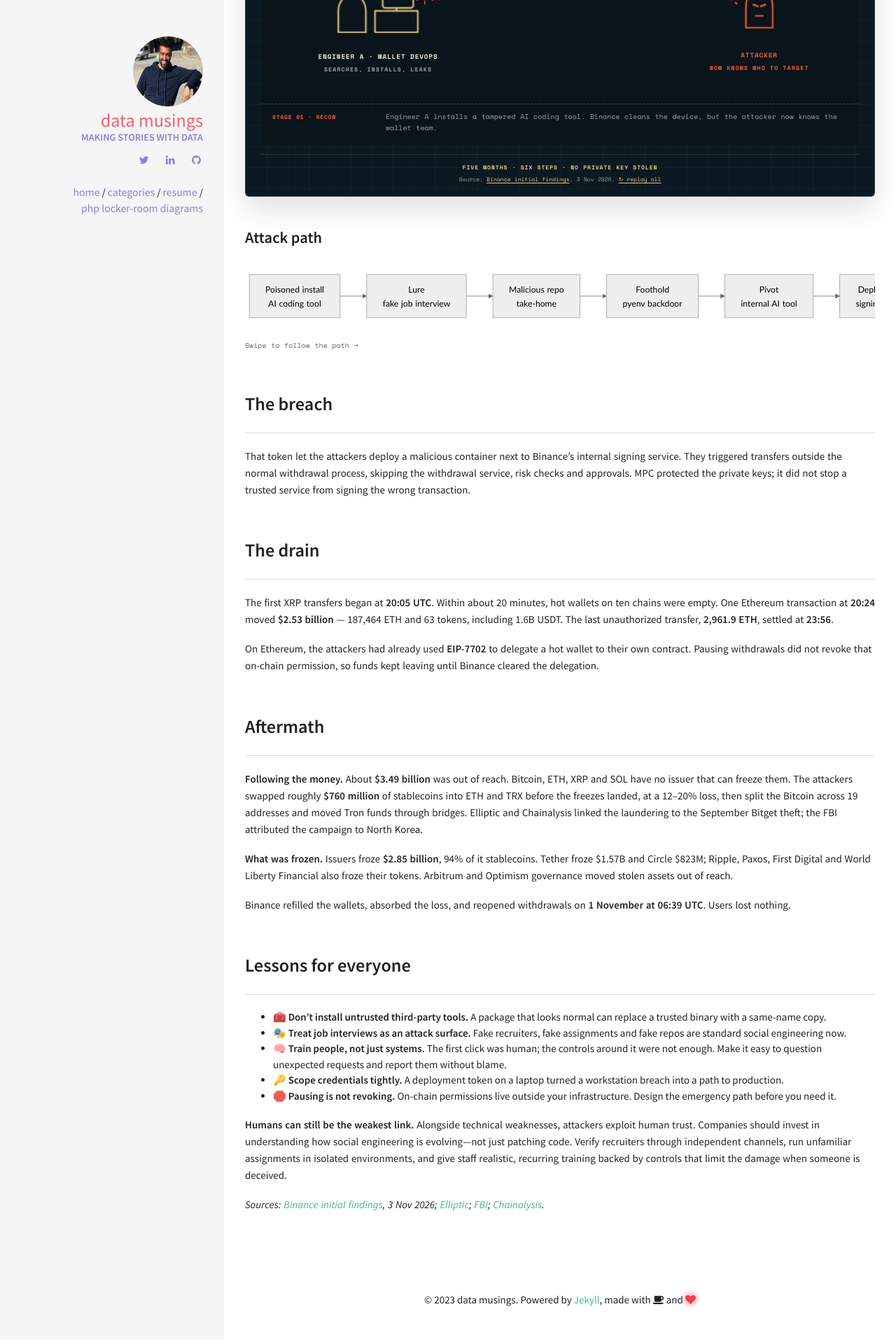
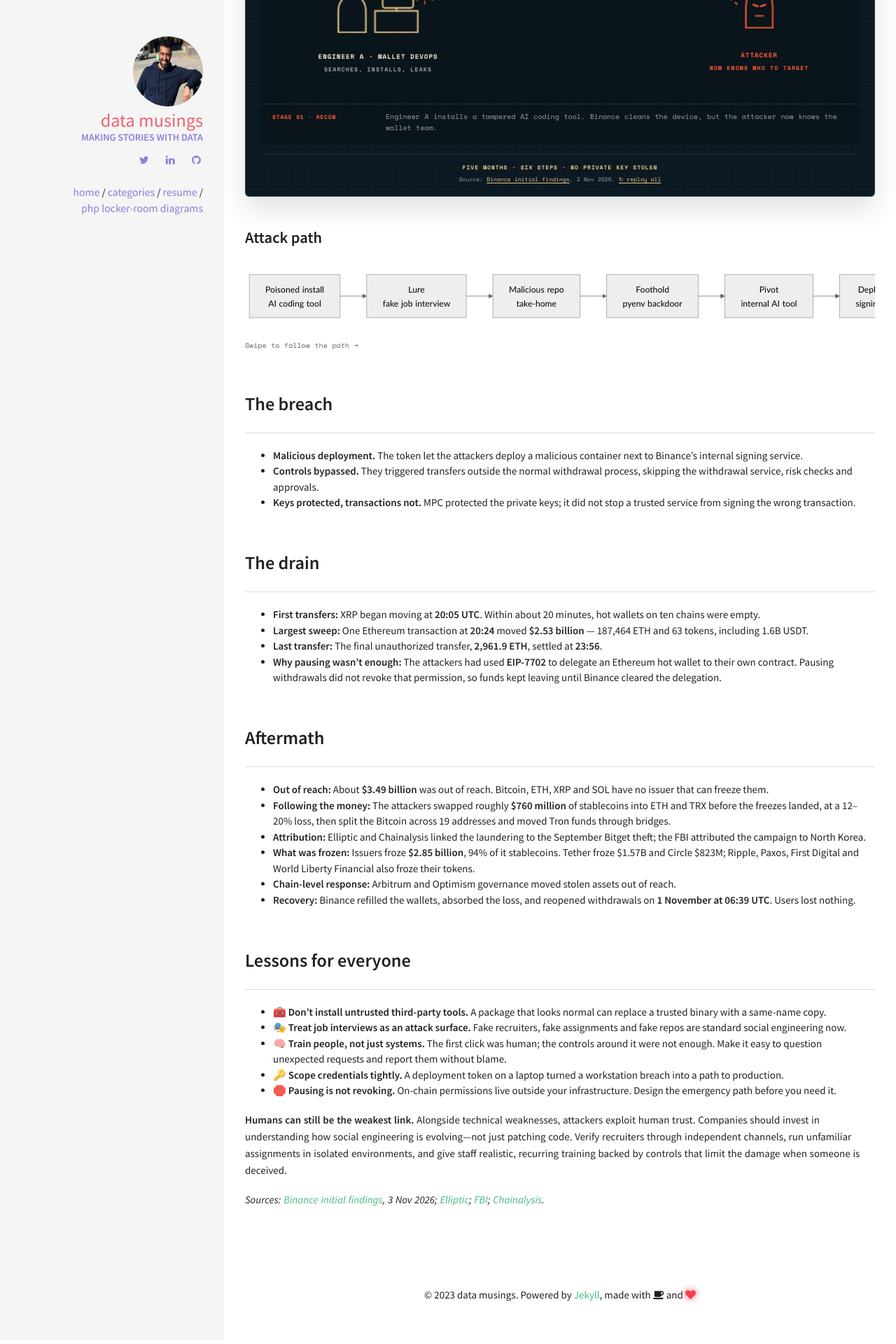
Before and after one commit to kunalkohli/kunalkohli.github.io, a Jekyll site: the page built from _posts/2026-11-07-binance-incident.md, in a window 1280 px wide. Shown: the part 1472-3392 px from the top of the page at 70% size. Built offline with Jekyll 4.4.1, drawn with Linux system fonts in a browser that asks for light colours.

Commit message:
Format breach, drain and aftermath as scannable bullet points

```diff
--- a/_posts/2026-11-07-binance-incident.md
+++ b/_posts/2026-11-07-binance-incident.md
@@ -69,21 +69,25 @@ flowchart LR
 
 ## The breach
 
-That token let the attackers deploy a malicious container next to Binance's internal signing service. They triggered transfers outside the normal withdrawal process, skipping the withdrawal service, risk checks and approvals. MPC protected the private keys; it did not stop a trusted service from signing the wrong transaction.
+- **Malicious deployment.** The token let the attackers deploy a malicious container next to Binance's internal signing service.
+- **Controls bypassed.** They triggered transfers outside the normal withdrawal process, skipping the withdrawal service, risk checks and approvals.
+- **Keys protected, transactions not.** MPC protected the private keys; it did not stop a trusted service from signing the wrong transaction.
 
 ## The drain
 
-The first XRP transfers began at **20:05 UTC**. Within about 20 minutes, hot wallets on ten chains were empty. One Ethereum transaction at **20:24** moved **$2.53 billion** — 187,464 ETH and 63 tokens, including 1.6B USDT. The last unauthorized transfer, **2,961.9 ETH**, settled at **23:56**.
-
-On Ethereum, the attackers had already used **EIP-7702** to delegate a hot wallet to their own contract. Pausing withdrawals did not revoke that on-chain permission, so funds kept leaving until Binance cleared the delegation.
+- **First transfers:** XRP began moving at **20:05 UTC**. Within about 20 minutes, hot wallets on ten chains were empty.
+- **Largest sweep:** One Ethereum transaction at **20:24** moved **$2.53 billion** — 187,464 ETH and 63 tokens, including 1.6B USDT.
+- **Last transfer:** The final unauthorized transfer, **2,961.9 ETH**, settled at **23:56**.
+- **Why pausing wasn't enough:** The attackers had used **EIP-7702** to delegate an Ethereum hot wallet to their own contract. Pausing withdrawals did not revoke that permission, so funds kept leaving until Binance cleared the delegation.
 
 ## Aftermath
 
-**Following the money.** About **$3.49 billion** was out of reach. Bitcoin, ETH, XRP and SOL have no issuer that can freeze them. The attackers swapped roughly **$760 million** of stablecoins into ETH and TRX before the freezes landed, at a 12–20% loss, then split the Bitcoin across 19 addresses and moved Tron funds through bridges. Elliptic and Chainalysis linked the laundering to the September Bitget theft; the FBI attributed the campaign to North Korea.
-
-**What was frozen.** Issuers froze **$2.85 billion**, 94% of it stablecoins. Tether froze $1.57B and Circle $823M; Ripple, Paxos, First Digital and World Liberty Financial also froze their tokens. Arbitrum and Optimism governance moved stolen assets out of reach.
-
-Binance refilled the wallets, absorbed the loss, and reopened withdrawals on **1 November at 06:39 UTC**. Users lost nothing.
+- **Out of reach:** About **$3.49 billion** was out of reach. Bitcoin, ETH, XRP and SOL have no issuer that can freeze them.
+- **Following the money:** The attackers swapped roughly **$760 million** of stablecoins into ETH and TRX before the freezes landed, at a 12–20% loss, then split the Bitcoin across 19 addresses and moved Tron funds through bridges.
+- **Attribution:** Elliptic and Chainalysis linked the laundering to the September Bitget theft; the FBI attributed the campaign to North Korea.
+- **What was frozen:** Issuers froze **$2.85 billion**, 94% of it stablecoins. Tether froze $1.57B and Circle $823M; Ripple, Paxos, First Digital and World Liberty Financial also froze their tokens.
+- **Chain-level response:** Arbitrum and Optimism governance moved stolen assets out of reach.
+- **Recovery:** Binance refilled the wallets, absorbed the loss, and reopened withdrawals on **1 November at 06:39 UTC**. Users lost nothing.
 
 ## Lessons for everyone
 
```
